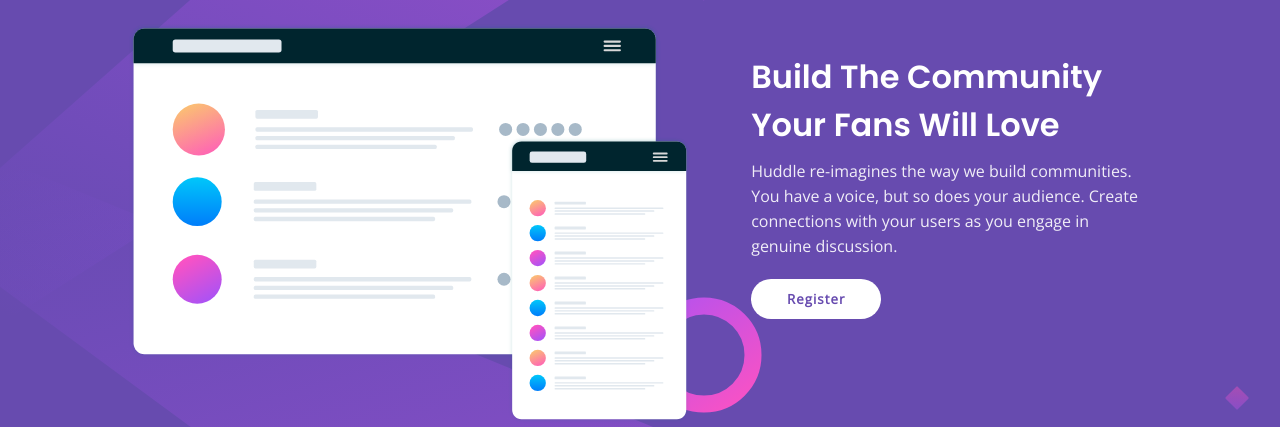
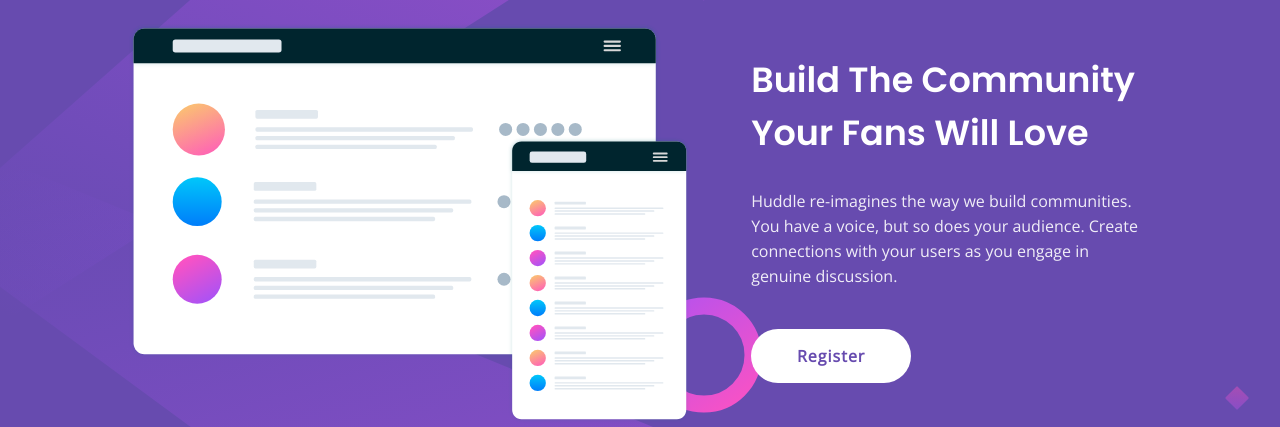
Before and after one commit to Nang-Su-Bway-Ni/Ninth-Project, a plain HTML site: page 9-huddle-landing-page-with-single-introductory-section-master/index.html in a window 1280 px wide. Shown: the part 208-635 px from the top of the page. Drawn offline with nearby package versions, Linux system fonts and the light colour scheme.

Commit message:
Add files via upload

```diff
--- a/9-huddle-landing-page-with-single-introductory-section-master/style.css
+++ b/9-huddle-landing-page-with-single-introductory-section-master/style.css
@@ -26,6 +26,8 @@ main {
 }
 h1 {
   font-family: "Poppins", sans-serif;
+  font-weight: 600;
+  font-size: 35px;
 }
 img {
   width: 100%;
@@ -55,10 +57,13 @@ header img {
 .right h1 {
   padding-bottom: 10px;
 }
+.right p {
+  margin: 20px 0;
+}
 button {
   margin-top: 20px;
-  padding: 10px;
-  width: 130px;
+  padding: 15px;
+  width: 160px;
   border-radius: 30px;
   background-color: #fff;
   font-family: "Open Sans", sans-serif;
@@ -68,6 +73,7 @@ button {
   border: 1px solid transparent;
   cursor: pointer;
   transition: 0.4s ease;
+  font-size: 16px;
 }
 button:hover {
   background-color: var(--soft-magenta);
@@ -123,4 +129,7 @@ button:hover {
     text-align: center;
     margin-top: 60px;
   }
+  button {
+    width: 100%;
+  }
 }
```
